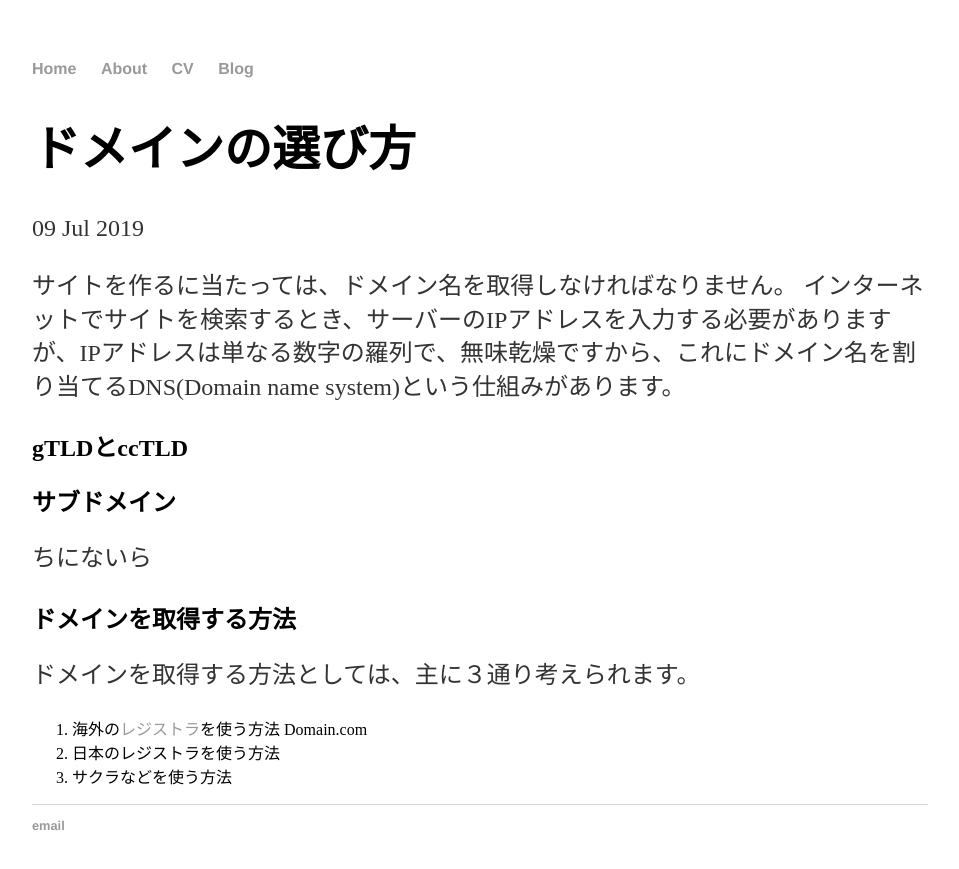
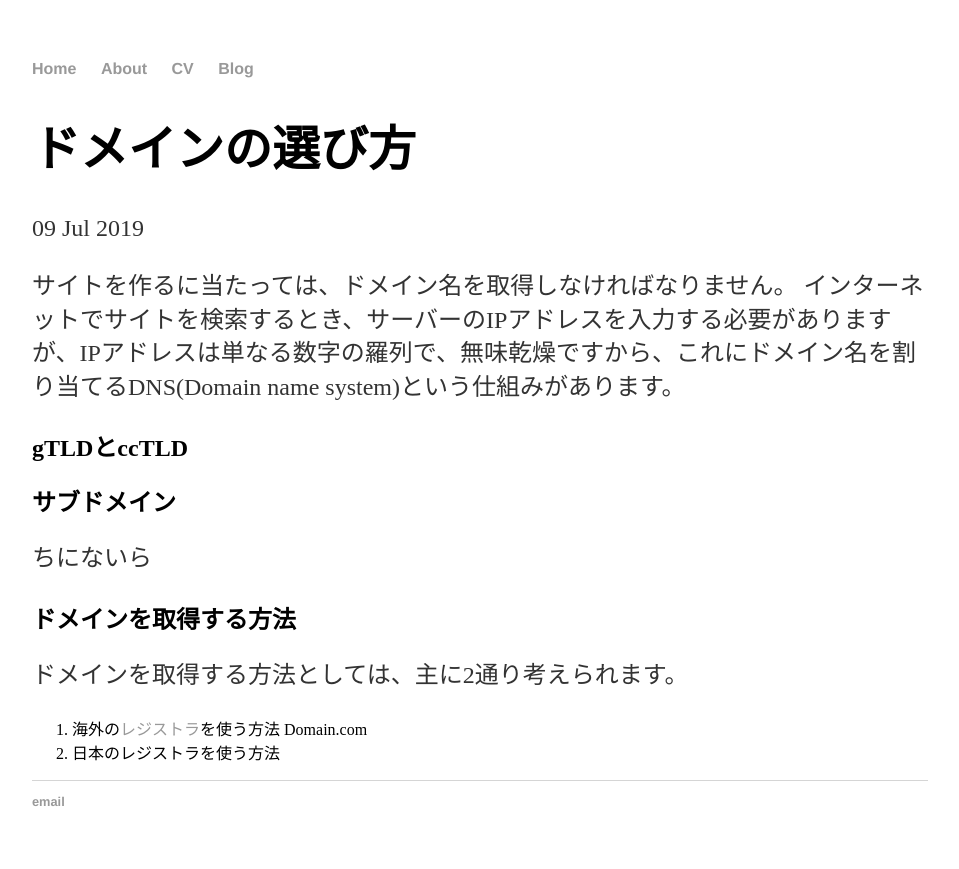
Before and after one commit to agematsu/agematsu.github.io, a Jekyll site: the page built from _posts/2019-07-09-ドメインの選び方.md, in a window 1280 px wide. Shown: the top 869 px of the page, without its empty margins (160-1119 px from the left). Built offline with Jekyll 4.4.1, drawn with Linux system fonts in a browser that asks for light colours; our own code applies the rules of GitHub Pages for plain Markdown files.

Commit message:
Update 2019-07-09-ドメインの選び方.md

```diff
--- a/_posts/2019-07-09-ドメインの選び方.md
+++ b/_posts/2019-07-09-ドメインの選び方.md
@@ -4,9 +4,8 @@
 ## サブドメイン
 ちにないら
 ## ドメインを取得する方法
-ドメインを取得する方法としては、主に３通り考えられます。
+ドメインを取得する方法としては、主に2通り考えられます。
 
 1. 海外の<a href="https://en.wikipedia.org/wiki/Domain_name_registrar">レジストラ</a>を使う方法
 Domain.com
 2. 日本のレジストラを使う方法
-3. サクラなどを使う方法
```
